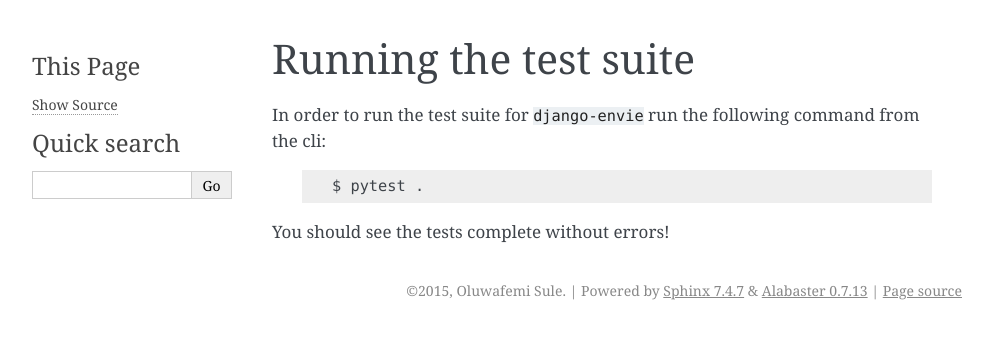
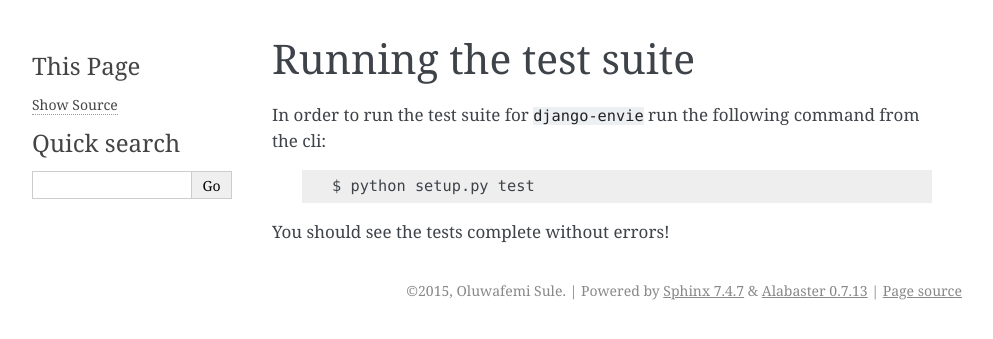
Before and after one commit to osule/django-envie, a Sphinx documentation site: the page built from docs/01-testing.rst, in a window 1280 px wide. Shown: the top 339 px of the page, without its empty margins (148-1141 px from the left). Built offline with Sphinx 7.4.7, drawn with Linux system fonts in a browser that asks for light colours.

Commit message:
revert test commands

```diff
--- a/docs/01-testing.rst
+++ b/docs/01-testing.rst
@@ -6,6 +6,6 @@ cli:
 
     .. code-block:: none
 
-        $ pytest .
+        $ python setup.py test
 
 You should see the tests complete without errors!
```
Also changed, not shown: 1 other file.
